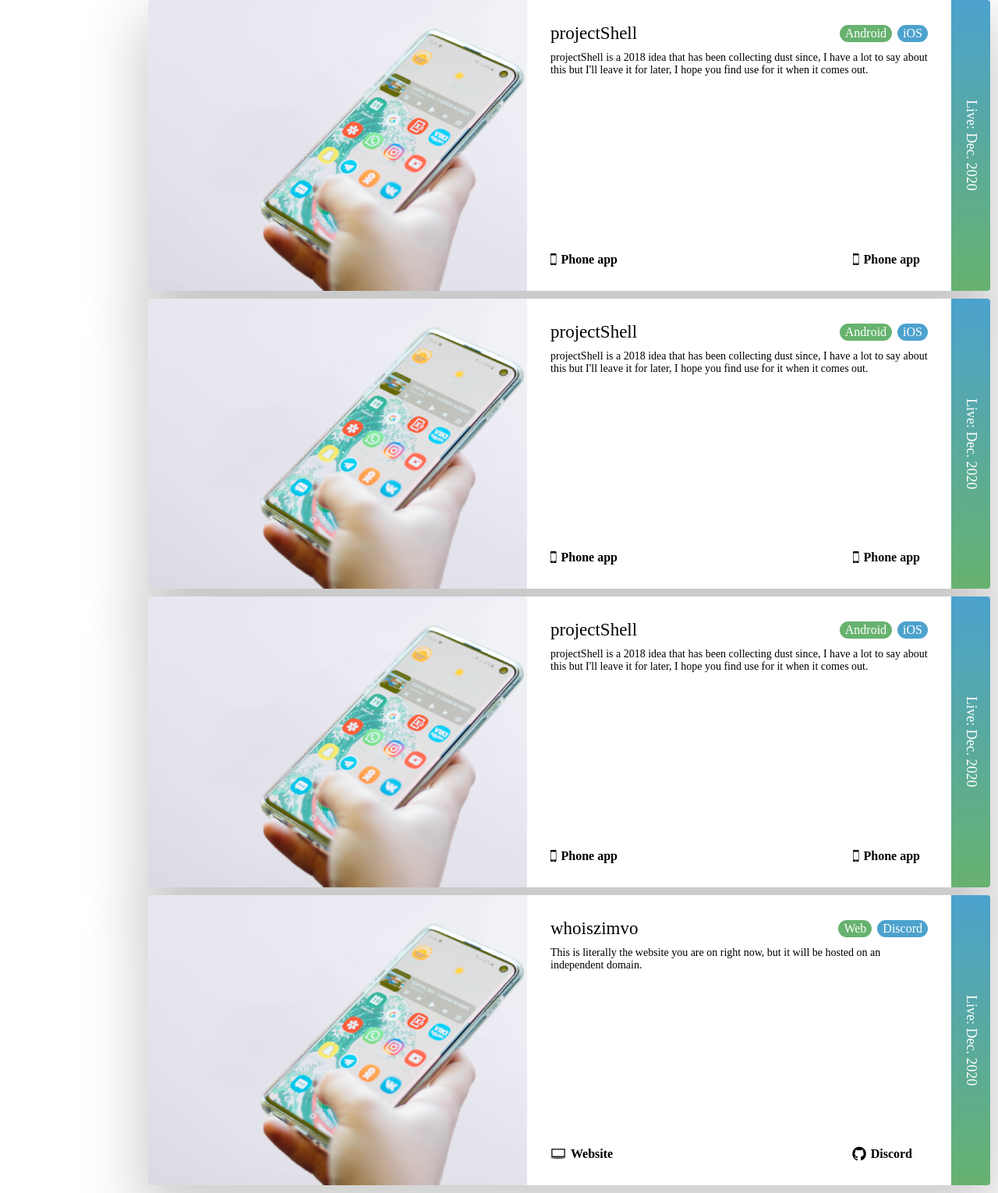
After one commit to ZimvoMatwa/zimvomatwa.github.io, a PHP site: page /projects.html in a window 1280 px wide. The commit adds this page. Shown: the whole page at 78% size. Run offline with PHP 8.4, Linux system fonts and the light colour scheme; some web fonts are replaced.

Commit message:
new recent section plus updated coming soon page

```diff
--- a/coming-soon.html
+++ b/coming-soon.html
@@ -46,7 +46,7 @@
             <div class="hero-text-box">
                 <h1>Hi<br>We are working on this</h1>
                 <a class="btn btn-full js-scroll-to-section-projects" href="index.html">Home</a><!--we don't just build software, we build relations-->
-                <a class="btn btn-ghost js-scroll-to-section-packages" href="#">Sneak Peek</a>
+                <!-- <a class="btn btn-ghost js-scroll-to-section-packages" href="#">Sneak Peek</a> -->
             </div>
 
         </header>
--- /dev/null
+++ b/projects.html
@@ -0,0 +1,97 @@
+<html>
+    <head>
+        <link rel="stylesheet" type="text/css" href="resources/css/projects-style.css"/>
+        <link rel="stylesheet" type="text/css" href="vendors/css/ionicons.min.css"/>
+    </head>
+    <body>
+
+        <div>
+            <figure class="recent">
+                <div class="recent__hero">
+                    <a href="coming-soon.html" alt="projectshell" target="_blank"><img src="resources/img/projects/projectShell.jpg" alt="projectShell" class="recent__image"></a>
+                </div>
+                <div class="recent__content">
+                    <div class="recent__title">
+                        <h1 class="recent__heading">projectShell</h1>
+                        <div class="recent__tag recent__tag__1">Android</div>
+                        <div class="recent__tag recent__tag__2">iOS</div>
+                    </div>
+                    <p class="recent__desc">projectShell is a 2018 idea that has been collecting dust since, I have a lot to say about this but I'll leave it for later<!--at the time it was raw and exciting - I am partly happy I did not execute it at the time as I had far more greater chance to completely ruin it than I do now. With all that said-->, I hope you find use for it when it comes out.</p>
+                    <div class="recent__details">
+                        <p class="recent__detail"><span class="icon"><i class="ion-iphone"></i> </span>Phone app</p>
+                        <p class="recent__detail"><span class="icon"><i class="ion-iphone"></i> </span>Phone app</p>
+                    </div>
+                </div>
+                <div class="recent__release">
+                    Live: Dec. 2020
+                </div>
+            </figure>
+
+            <figure class="recent">
+                <div class="recent__hero">
+                    <a href="coming-soon.html" alt="projectshell" target="_blank"><img src="resources/img/projects/projectShell.jpg" alt="projectShell" class="recent__image"></a>
+                </div>
+                <div class="recent__content">
+                    <div class="recent__title">
+                        <h1 class="recent__heading">projectShell</h1>
+                        <div class="recent__tag recent__tag__1">Android</div>
+                        <div class="recent__tag recent__tag__2">iOS</div>
+                    </div>
+                    <p class="recent__desc">projectShell is a 2018 idea that has been collecting dust since, I have a lot to say about this but I'll leave it for later<!--at the time it was raw and exciting - I am partly happy I did not execute it at the time as I had far more greater chance to completely ruin it than I do now. With all that said-->, I hope you find use for it when it comes out.</p>
+                    <div class="recent__details">
+                        <p class="recent__detail"><span class="icon"><i class="ion-iphone"></i> </span>Phone app</p>
+                        <p class="recent__detail"><span class="icon"><i class="ion-iphone"></i> </span>Phone app</p>
+                    </div>
+                </div>
+                <div class="recent__release">
+                    Live: Dec. 2020
+                </div>
+            </figure>
+        </div>
+
+        <div>
+            <figure class="recent">
+                <div class="recent__hero">
+                    <a href="coming-soon.html" alt="projectshell" target="_blank"><img src="resources/img/projects/projectShell.jpg" alt="projectShell" class="recent__image"></a>
+                </div>
+                <div class="recent__content">
+                    <div class="recent__title">
+                        <h1 class="recent__heading">projectShell</h1>
+                        <div class="recent__tag recent__tag__1">Android</div>
+                        <div class="recent__tag recent__tag__2">iOS</div>
+                    </div>
+                    <p class="recent__desc">projectShell is a 2018 idea that has been collecting dust since, I have a lot to say about this but I'll leave it for later<!--at the time it was raw and exciting - I am partly happy I did not execute it at the time as I had far more greater chance to completely ruin it than I do now. With all that said-->, I hope you find use for it when it comes out.</p>
+                    <div class="recent__details">
+                        <p class="recent__detail"><span class="icon"><i class="ion-iphone"></i> </span>Phone app</p>
+                        <p class="recent__detail"><span class="icon"><i class="ion-iphone"></i> </span>Phone app</p>
+                    </div>
+                </div>
+                <div class="recent__release">
+                    Live: Dec. 2020
+                </div>
+            </figure>
+
+            <figure class="recent">
+                <div class="recent__hero">
+                    <a href="coming-soon.html" alt="projectshell" target="_blank"><img src="resources/img/projects/projectShell.jpg" alt="projectShell" class="recent__image"></a>
+                </div>
+                <div class="recent__content">
+                    <div class="recent__title">
+                        <h1 class="recent__heading">whoiszimvo</h1>
+                        <div class="recent__tag recent__tag__1">Web</div>
+                        <div class="recent__tag recent__tag__2">Discord</div>
+                    </div>
+                    <p class="recent__desc">This is literally the website you are on right now, but it will be hosted on an independent domain.</p>
+                    <div class="recent__details">
+                        <p class="recent__detail website"><span class="icon"><i class="ion-laptop"></i></span><a href="index.html" alt="website">Website</a></p>
+                        <p class="recent__detail discord"><span class="icon"><i class="ion-social-github"></i> </span><a href="https://discord.gg/mTCGDXP" alt="discord" target="_blank">Discord</a></p>
+                    </div>
+                </div>
+                <div class="recent__release">
+                    Live: Dec. 2020
+                </div>
+            </figure>
+        </div>
+
+    </body>
+</html>
--- /dev/null
+++ b/resources/css/projects-style.css
@@ -0,0 +1,159 @@
+@import url('https://fonts.googleapis.com/css2?family=Roboto');
+
+/*
+Green: #67b26f;
+Blue: #4ca2cd;
+Mid: #5aaa9d;
+*/
+
+* {
+    margin: 0;
+    padding: 0;
+    box-sizing: border-box;
+}
+
+
+/* html, */
+/* body */
+.section-projects {
+    color: #444;
+    font-family: Roboto;
+    padding: 20px;
+    background: linear-gradient(to top right, #67b26f, #4ca2cd);
+    height: 100vh;
+    display: flex;
+    align-items: center; /*y-axis*/
+    justify-content: center; /*x-axis*/
+}
+
+.recent{
+    margin: 0 10px 10px auto;
+    max-width: 1080px;
+    border-radius: 4px;
+    -webkit-border-radius: 4px;
+    -moz-border-radius: 4px;
+    -ms-border-radius: 4px;
+    -o-border-radius: 4px;
+    overflow: hidden;
+    box-shadow: 0/*x-axis shadow*/ 30px/*y-axis shadow*/ 80px/*blur density/amound?*/ 10px/*blur extension*/ rgba(0,0,0,0.2)/*color*/;
+    display: flex;
+    /* align-items: center; */
+}
+
+.recent__hero {
+    flex: 0/*grow*/ 0/*shrink*/ 45%/*basis or width*/;
+}
+
+.recent__content {
+    flex: 1;
+    background: #fff;
+    padding: 30px 30px;
+    display: flex;
+    flex-direction: column;
+    /* align-items: center; */
+    /* justify-content: center; */
+}
+
+.recent__release{
+    flex: 0 0 50px;
+    background: linear-gradient(to top, #67b26f, #4ca2cd);
+    writing-mode: vertical-rl;
+    -webkit-writing-mode: vertical-rl;
+    -ms-writing-mode: vertical-rl;
+    color: white;
+    font-size: 18px;
+
+    display: flex;
+    align-items: center;
+    justify-content: center;
+}
+
+.recent__image {
+    width: 115%;
+    display: block;
+}
+
+.recent__title {
+    display: flex;
+    align-items: center;
+    margin-bottom: 10px;
+}
+
+.recent__heading {
+    font-size: 23px;
+    font-weight: 400;
+    margin-right: auto;
+    color: #000;
+}
+
+.recent__tag {
+    font-size: 16px;
+    color: white;
+    padding: 2px 7px;
+    border-radius: 100px;
+    -webkit-border-radius: 100px;
+    -moz-border-radius: 100px;
+    -ms-border-radius: 100px;
+    -o-border-radius: 100px;
+    margin-left: 7px;
+}
+
+.recent__tag__1 {
+    background-color: #67b26f;
+}
+
+.recent__tag__2 {
+    background-color: #4ca2cd
+}
+
+.recent__desc {
+    font-size: 14px;
+}
+
+.recent__details {
+    display: flex;
+    justify-content: space-between;
+    margin-top: auto;
+}
+
+.recent__detail,
+.recent__detail a:link,
+.recent__detail a:visited,
+.recent__detail a:active {
+    font-size: 16px;
+    text-transform: uppercase;
+    margin-right: 10px;
+    font-weight: 700;
+
+    display: flex;
+    align-items: center;
+
+    color: #000;
+    text-decoration: none;
+    text-transform: none;
+}
+
+.discord a:hover {
+    color: #67b26f;
+    border-bottom: 2px solid #67b26f;
+    border-radius:1px;
+    -webkit-border-radius:1px;
+    -moz-border-radius:1px;
+    -ms-border-radius:1px;
+    -o-border-radius:1px;
+}
+
+.website a:hover {
+    color: #4ca2cd;
+    border-bottom: 2px solid #4ca2cd;
+    border-radius: 2px;
+    -webkit-border-radius: 1px;
+    -moz-border-radius: 2px;
+    -ms-border-radius: 2px;
+    -o-border-radius: 2px;
+}
+
+.icon {
+    font-size: 20px;
+    margin-right: 6px;
+}
```
Also changed, not shown: index.html (+92 -46 lines), resources/css/style.css (+5 -6 lines), resources/img/projects/projectShell.jpg (added).
